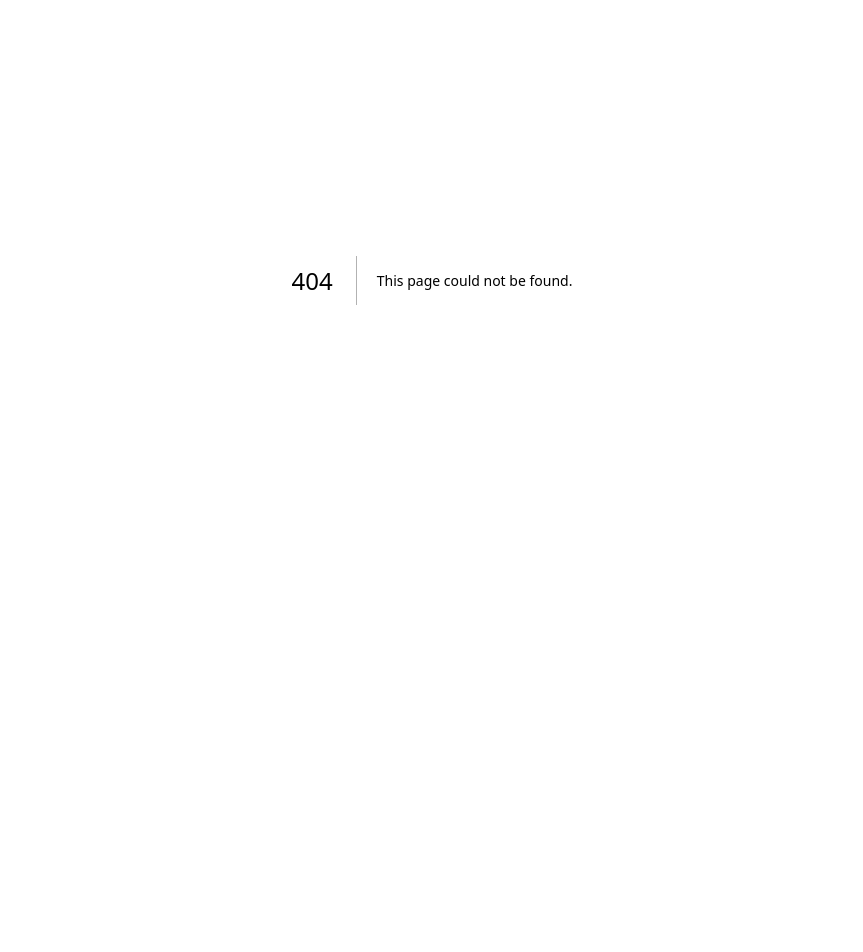
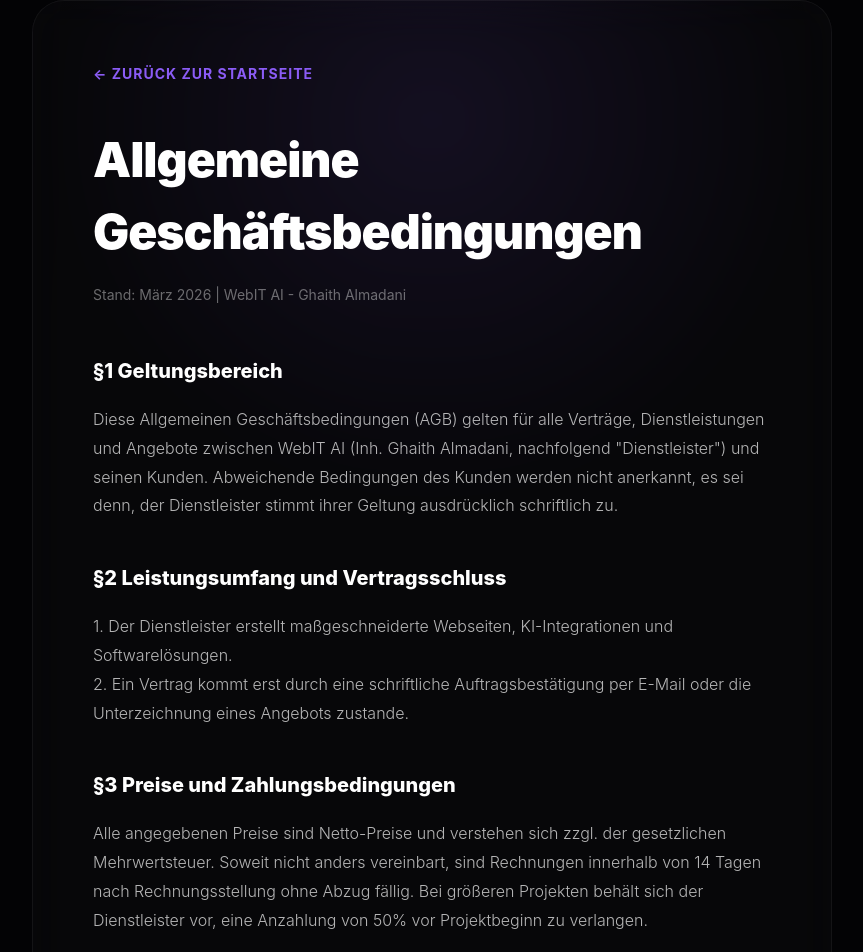
Before and after one commit to ghaithalmadanimakkieh-source/webit-ai, a Next.js app: page /AGB in a window 1280 px wide. Before the commit this address had no page. Shown: the part 120-1072 px from the top of the page, without its empty margins (208-1071 px from the left). Before the commit the page ends 800 px from the top, so only its background shows below. Built offline with nearby package versions, Linux system fonts and the light colour scheme.

Commit message:
Support-Zeiten und AGB aktualisiert

```diff
--- /dev/null
+++ b/app/AGB/page.tsx
@@ -0,0 +1,56 @@
+import Link from "next/link";
+
+export const metadata = {
+  title: "AGB | WebIT AI",
+  description: "Allgemeine Geschäftsbedingungen von WebIT AI - Ghaith Almadani",
+};
+
+export default function AGBPage() {
+  return (
+    <main style={{minHeight:"100vh",background:"#030305",color:"white",fontFamily:"'Inter', sans-serif",padding:"120px 24px",position:"relative"}}>
+
+      {/* Background Glow */}
+      <div style={{position:"fixed",top:"-20%",left:"50%",transform:"translateX(-50%)",width:"800px",height:"800px",background:"radial-gradient(circle,rgba(139,92,246,0.1) 0%,transparent 70%)",pointerEvents:"none",zIndex:0}}/>
+
+      <div style={{maxWidth:"800px",margin:"0 auto",position:"relative",zIndex:1,background:"rgba(255,255,255,0.02)",border:"1px solid rgba(255,255,255,0.05)",borderRadius:"32px",padding:"60px",backdropFilter:"blur(20px)"}}>
+
+        <Link href="/" style={{display:"inline-block",marginBottom:"40px",color:"#8b5cf6",textDecoration:"none",fontWeight:"700",fontSize:"14px",letterSpacing:"1px",textTransform:"uppercase"}}>
+          ← Zurück zur Startseite
+        </Link>
+
+        <h1 style={{fontSize:"clamp(32px,5vw,48px)",fontWeight:"900",letterSpacing:"-1px",marginBottom:"16px"}}>Allgemeine Geschäftsbedingungen</h1>
+        <p style={{color:"rgba(255,255,255,0.4)",marginBottom:"48px",fontSize:"14px"}}>Stand: März 2026 | WebIT AI - Ghaith Almadani</p>
+
+        <div style={{display:"flex",flexDirection:"column",gap:"40px",color:"rgba(255,255,255,0.7)",lineHeight:"1.8",fontSize:"16px",fontWeight:"300"}}>
+
+          <section>
+            <h2 style={{color:"#fff",fontSize:"20px",fontWeight:"800",marginBottom:"16px"}}>§1 Geltungsbereich</h2>
+            <p>Diese Allgemeinen Geschäftsbedingungen (AGB) gelten für alle Verträge, Dienstleistungen und Angebote zwischen WebIT AI (Inh. Ghaith Almadani, nachfolgend "Dienstleister") und seinen Kunden. Abweichende Bedingungen des Kunden werden nicht anerkannt, es sei denn, der Dienstleister stimmt ihrer Geltung ausdrücklich schriftlich zu.</p>
+          </section>
+
+          <section>
+            <h2 style={{color:"#fff",fontSize:"20px",fontWeight:"800",marginBottom:"16px"}}>§2 Leistungsumfang und Vertragsschluss</h2>
+            <p>1. Der Dienstleister erstellt maßgeschneiderte Webseiten, KI-Integrationen und Softwarelösungen.<br/>
+               2. Ein Vertrag kommt erst durch eine schriftliche Auftragsbestätigung per E-Mail oder die Unterzeichnung eines Angebots zustande.</p>
+          </section>
+
+          <section>
+            <h2 style={{color:"#fff",fontSize:"20px",fontWeight:"800",marginBottom:"16px"}}>§3 Preise und Zahlungsbedingungen</h2>
+            <p>Alle angegebenen Preise sind Netto-Preise und verstehen sich zzgl. der gesetzlichen Mehrwertsteuer. Soweit nicht anders vereinbart, sind Rechnungen innerhalb von 14 Tagen nach Rechnungsstellung ohne Abzug fällig. Bei größeren Projekten behält sich der Dienstleister vor, eine Anzahlung von 50% vor Projektbeginn zu verlangen.</p>
+          </section>
+
+          <section>
+            <h2 style={{color:"#fff",fontSize:"20px",fontWeight:"800",marginBottom:"16px"}}>§4 Mitwirkungspflichten des Kunden</h2>
+            <p>Der Kunde ist verpflichtet, alle für die Umsetzung des Projekts notwendigen Daten (Texte, Bilder, Zugänge) rechtzeitig und in entsprechender Qualität zur Verfügung zu stellen. Verzögerungen, die durch den Kunden entstehen, verschieben die vereinbarten Lieferzeiten entsprechend.</p>
+          </section>
+
+          <section>
+            <h2 style={{color:"#fff",fontSize:"20px",fontWeight:"800",marginBottom:"16px"}}>§5 Urheberrecht und Nutzungsrechte</h2>
+            <p>Das Urheberrecht an den vom Dienstleister erstellten Codes, Designs und Konzepten verbleibt bis zur vollständigen Bezahlung beim Dienstleister. Nach vollständiger Bezahlung erhält der Kunde ein zeitlich und räumlich unbeschränktes Nutzungsrecht für den vereinbarten Zweck.</p>
+          </section>
+
+        </div>
+      </div>
+    </main>
+  );
+}
--- a/app/page.tsx
+++ b/app/page.tsx
@@ -65,7 +65,7 @@ const BEFORE_AFTER = [
 function getBotAnswer(msg:string):string {
   const m = msg.toLowerCase();
   if(m.includes("preis")||m.includes("kosten")||m.includes("paket"))
-    return "💰 Unsere Pakete:\n\n🥉 Starter – 299€\nLanding Page, Mobile, 14 Tage Support\n\n🥈 Business – 799€\nBis 6 Seiten, CMS, SEO, 60 Tage Support\n\n🥇 Premium – 1.499€\nUnlimited, Shop, KI-Bot, 12 Monate Support\n\n🤖 KI Add-on – +299€";
+    return "💰 Unsere Pakete:\n\n🥉 Starter – 299€\nLanding Page, Mobile, 1 Woche Support\n\n🥈 Business – 799€\nBis 6 Seiten, CMS, SEO, 14 Tage Support\n\n🥇 Premium – 1.499€\nUnlimited, Shop, KI-Bot, 1 Monat Support\n\n🤖 KI Add-on – +299€";
   if(m.includes("wie lang")||m.includes("dauer"))
     return "⏱ Lieferzeiten:\n\n• Landing Page → 3–5 Tage\n• Business → 7–14 Tage\n• Premium → 14–21 Tage";
   if(m.includes("kontakt")||m.includes("termin"))
@@ -723,9 +723,9 @@ export default function Home() {
 
         <div style={{display:"grid",gridTemplateColumns:isMobile?"1fr":"repeat(3,1fr)",gap:"24px", alignItems:"center"}}>
           {[
-            {tier:"Starter",price:"299",color:"#8b5cf6",features:["1 Landing Page","Mobile-optimiert","Kontaktformular","Google Maps","14 Tage Support"],popular:false},
-            {tier:"Business",price:"799",color:"#ef4444",features:["Bis 6 Seiten","CMS System","SEO Optimierung","Google Analytics","Blog / News","60 Tage Support"],popular:true},
-            {tier:"Premium",price:"1.499",color:"#a78bfa",features:["Unlimited Seiten","Online Shop","KI-Chatbot","SEO Full-Paket","Performance Audit","12 Monate Support"],popular:false},
+            {tier:"Starter",price:"299",color:"#8b5cf6",features:["1 Landing Page","Mobile-optimiert","Kontaktformular","Google Maps","1 Woche Support"],popular:false},
+            {tier:"Business",price:"799",color:"#ef4444",features:["Bis 6 Seiten","CMS System","SEO Optimierung","Google Analytics","Blog / News","14 Tage Support"],popular:true},
+            {tier:"Premium",price:"1.499",color:"#a78bfa",features:["Unlimited Seiten","Online Shop","KI-Chatbot","SEO Full-Paket","Performance Audit","1 Monat Support"],popular:false},
           ].map(p=>(
             <div key={p.tier}
               style={{background:p.popular?"rgba(255,255,255,0.04)":"rgba(255,255,255,0.01)",border:p.popular?"1px solid rgba(255,255,255,0.15)":"1px solid rgba(255,255,255,0.05)",borderRadius:"40px",padding:p.popular?"60px 40px":"48px 40px",position:"relative",transform:!isMobile&&p.popular?"scale(1.05)":"none",boxShadow:p.popular?"0 40px 80px rgba(0,0,0,0.8)":"0 20px 40px rgba(0,0,0,0.4)",backdropFilter:"blur(20px)",transition:"all 0.4s", zIndex:p.popular?10:1}}>
@@ -795,7 +795,11 @@ export default function Home() {
           <span style={{fontWeight:"900",fontSize:"16px",letterSpacing:"-0.5px",color:"#fff"}}>WebIT AI</span>
         </a>
         <div style={{display:"flex",gap:"32px"}}>
-          {[{label:"Impressum",href:"/impressum"},{label:"Datenschutz",href:"/datenschutz"}].map(l=>(
+          {[
+            {label:"Impressum",href:"/impressum"},
+            {label:"Datenschutz",href:"/datenschutz"},
+            {label:"📄 AGB",href:"/agb"}
+          ].map(l=>(
             <a key={l.label} href={l.href} style={{color:"rgba(255,255,255,0.3)",fontWeight:"600",textDecoration:"none",fontSize:"12px",letterSpacing:"1px",textTransform:"uppercase",transition:"color 0.2s"}}
             onMouseEnter={e=>e.currentTarget.style.color="white"}
             onMouseLeave={e=>e.currentTarget.style.color="rgba(255,255,255,0.3)"}>{l.label}</a>
```
